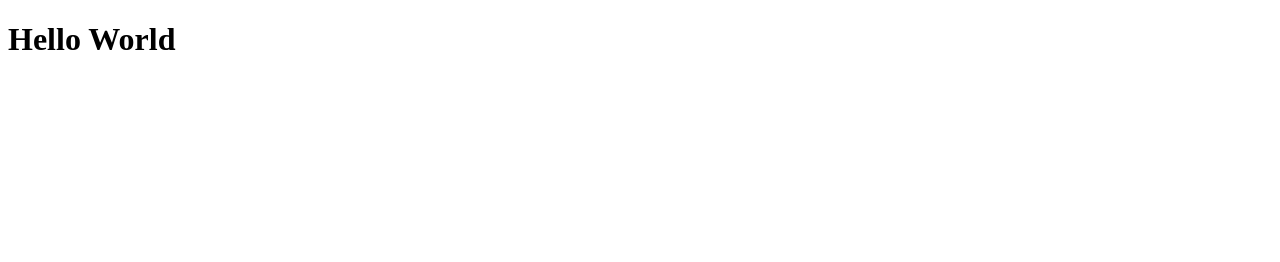
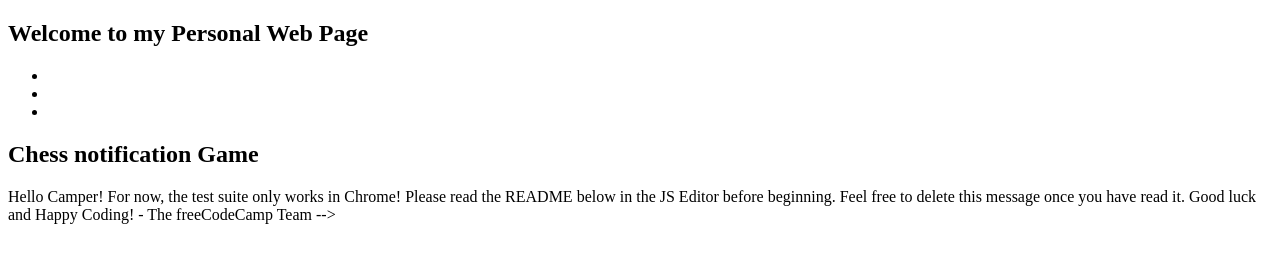
Before and after one commit to Sane117/personal-web, a plain HTML site: page index.html in a window 1280 px wide. Drawn offline with Linux system fonts and the light colour scheme.

Commit message:
last commit

```diff
--- a/index.html
+++ b/index.html
@@ -8,8 +8,21 @@
 
   <body>
     <script src="https://cdn.freecodecamp.org/testable-projects-fcc/v1/bundle.js"></script>
-    <h1>Hello World</h1>
-    <!--
+    <section id="welcome-section">
+      <h1>Welcome to my Personal Web Page</h1>
+    </section>
+    <nav id="navbar">
+      <fielset>
+        <ul>
+          <li></li>
+          <li></li>
+          <li></li>
+        </ul>
+      </fielset>
+    </nav>
+    <section id="projects">
+      <h2 class="project-title">Chess notification Game</h2>
+    </section>
 
     Hello Camper!
 
```
